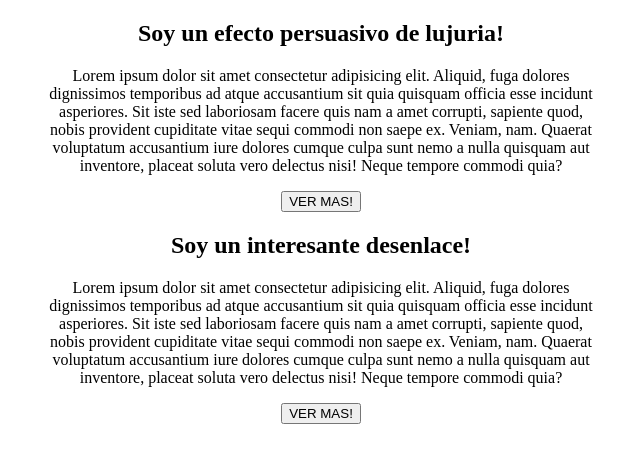
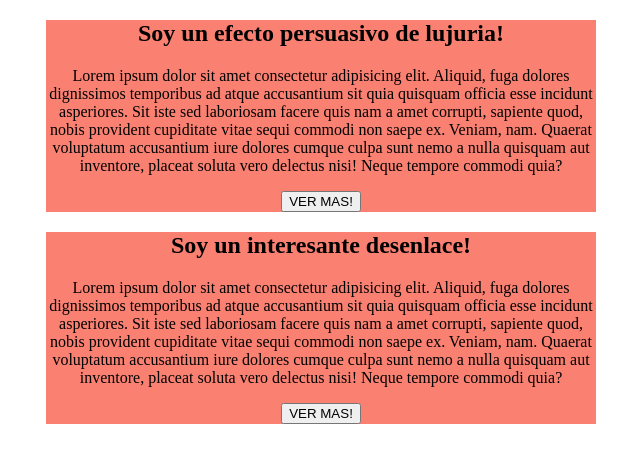
Before and after one commit to MartinBorda2/primer-repositorio, a plain HTML site: page index.html in a window 1280 px wide. Shown: the whole page, without its empty margins (319-959 px from the left). Drawn offline with Linux system fonts and the light colour scheme.

Commit message:
agregure un colorcito de fondo

```diff
--- a/css/style.css
+++ b/css/style.css
@@ -2,4 +2,6 @@
     max-width: 550px;
     margin: 0 auto;
     text-align: center;
+    background-color:salmon
+
 }
```
